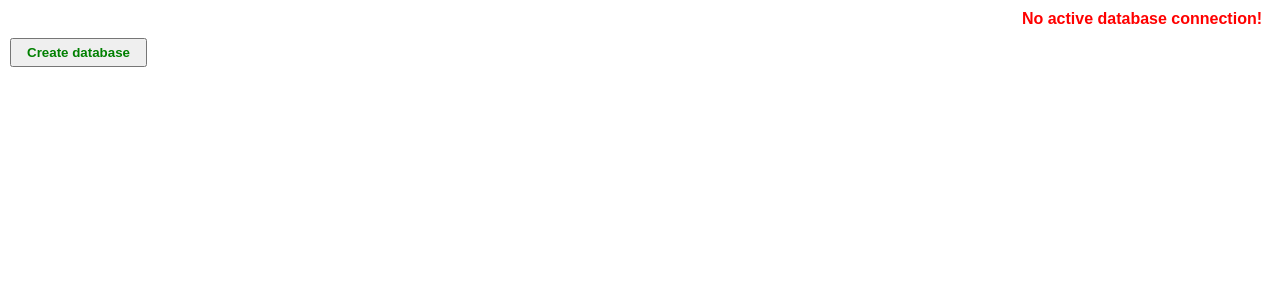
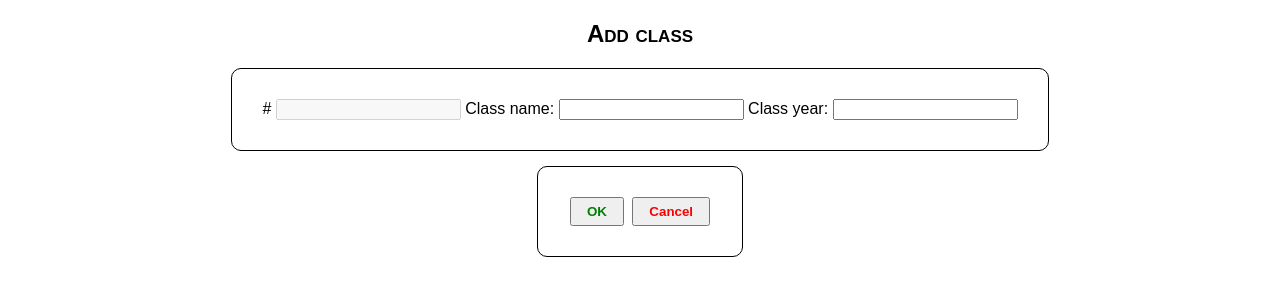
Before and after one commit to kolozsvaribarna/osztalynaplo, a PHP site: page /add_class.php in a window 1280 px wide. Shown: the top 300 px of the page. Run offline with PHP 8.4, Linux system fonts and the light colour scheme.

Commit message:
+admin page, +add/del/edit class, subject

```diff
--- /dev/null
+++ b/add_class.php
@@ -0,0 +1,49 @@
+<?php
+
+require_once "db.php";
+require_once "admin_html.php";
+
+echo "
+    <!DOCTYPE html>
+    <html lang='en'>
+    <head>
+        <meta charset='UTF-8'>
+        <meta name='viewport' content='width=device-width, initial-scale=1.0'>
+        <link rel='stylesheet' href='style.css' type='text/css'>
+        <title>Add class</title>
+    </head><body>";
+
+echo "<h2 style='text-align: center;'>Add class</h2>";
+displayAddClassForm();
+
+if ($_SERVER["REQUEST_METHOD"] === "POST" && isset($_POST["add-class-form"])) {
+    switch ($_POST["add-class-form"]) {
+        default:
+        case "Cancel":
+            redirectToAdmin("Classes");
+            break;
+
+        case "OK":
+            if ($_POST["className"] == NULL || $_POST["classYear"] == NULL) {
+                echo "Please fill out all the fields";
+                return;
+            }
+
+            // check if class exists!!
+            $classYear = $_POST["classYear"];
+            $className = $_POST["className"];
+            if (dbClassExists($className, $classYear)) {
+                echo "Class $className for the year $classYear already exists, please add a new class!";
+                return;
+            }
+            $sql = "INSERT INTO `classes` (`class_name`, `year`) VALUES ('$className', '$classYear');";
+            $res = updateRecord($sql);
+            if ($res) {
+                redirectToAdmin("Classes");
+            }
+            else { echo "Error adding class"; }
+            break;
+    }
+}
+
+echo "</body></html>";
--- /dev/null
+++ b/admin_html.php
@@ -0,0 +1,151 @@
+<?php
+
+function htmlHead() {
+    echo "
+    <!DOCTYPE html>
+    <html lang='en'>
+    <head>
+        <meta charset='UTF-8'>
+        <meta name='viewport' content='width=device-width, initial-scale=1.0'>
+        <link rel='stylesheet' href='style.css' type='text/css'>
+        <link rel='stylesheet' href='https://cdnjs.cloudflare.com/ajax/libs/font-awesome/4.7.0/css/font-awesome.min.css'>
+        <title>Classroom</title>
+    </head>";
+}
+function htmlStart() { echo "<body>"; }
+function htmlEnd() { echo "</body></html>"; }
+function displayReturnMainBtn() {
+    echo "<form method='POST'>
+        <input class='btn btn-query' type='submit' name='return' value='Return to main'></form>";
+}
+function displayEditCategoriesForm() {
+    echo "<form method='POST'>
+        <input class='btn btn-query' type='submit' name='edit_category' value='Classes'>
+        <input class='btn btn-query' type='submit' name='edit_category' value='Students'>
+        <input class='btn btn-query' type='submit' name='edit_category' value='Subjects'></form>";
+}
+
+function displayClassEdit() {
+    $classes = getAllClassIDs();
+    displayClassEditTable($classes);
+}
+function displaySubjectEdit() {
+    $subjects = getSubjectsFromDB();
+    displaySubjectEditTable($subjects);
+}
+
+function displayClassEditTable($classes) {
+    echo "<form method='POST'><table><tr><td>#</td><td>Class</td><td>Year</td><td class='td-invisible' colspan='2'><button type='submit' name='btn-add-class' value='add' class='btn-save btn-add-class'><i class='fa fa-plus' aria-hidden='true'></i></button></td></tr>";
+    foreach ($classes as $class_) {
+        $id = $class_['id'];
+
+        echo "<tr>
+        <td>$id</td>
+        <td>".$class_['class']."</td>
+        <td>".$class_['year']."</td>
+        <td class='min-width td-invisible'>
+            <button type='submit' name='btn-edit-class' value='$id' class='btn-query btn-edit'><i class='fa fa-pencil-square-o' aria-hidden='true'></i></button>
+        </td>
+        <td class='min-width td-invisible'>
+            <button type='submit' name='btn-delete-class' value='$id' class='btn-reset btn-del'><i class='fa fa-trash' aria-hidden='true'></i></button>
+        </td></tr>";
+    }
+    echo "</table></form>";
+}
+function displaySubjectEditTable($subjects) {
+    echo "<form method='POST'><table><tr><td>#</td><td>Name</td><td class='td-invisible' colspan='2'><button type='submit' name='btn-add-subject' value='add' class='btn-save btn-add-class'><i class='fa fa-plus' aria-hidden='true'></i></button></td></tr>";
+    foreach ($subjects as $subject) {
+        $id = $subject['id'];
+
+        echo "<tr><td>$id</td><td>".$subject['name']."</td>
+
+        <td class='min-width td-invisible'>
+            <button type='submit' name='btn-edit-subject' value='$id' class='btn-query btn-edit'><i class='fa fa-pencil-square-o' aria-hidden='true'></i></button>
+        </td>
+        <td class='min-width td-invisible'>
+            <button type='submit' name='btn-delete-subject' value='$id' class='btn-reset btn-del'><i class='fa fa-trash' aria-hidden='true'></i></button>
+        </td></tr>";
+    }
+    echo "</table></form>";
+}
+function displayEditClassForm($classData) {
+    $id = $classData[0]["id"];
+    $className = $classData[0]["class"];
+    $year = $classData[0]["year"];
+
+    echo "<form method='POST'>
+    <section style='border: 1px solid black; border-radius: 10px; width: fit-content; padding: 30px; margin: 0 auto;'>
+        <label for='classID'>#</label>
+        <input type='text' name='classID' value='$id' readonly>
+        <label for='className'>Class name:</label>
+        <input type='text' name='className' value='$className'>
+        <label for='classYear'>Class year:</label>
+        <input type='text' name='classYear' value='$year' readonly>
+    </section>
+    <section style='border: 1px solid black; border-radius: 10px; width: fit-content; padding: 30px; margin: 15px auto;'>
+        <input class='btn btn-save' type='submit' name='edit-class-form' value='OK'>
+        <input class='btn btn-reset' type='submit' name='edit-class-form' value='Cancel'>
+    </section>
+    </form>";
+}
+
+function displayEditSubjectForm($subjectData) {
+    $id = $subjectData[0]["id"];
+    $name = $subjectData[0]["subject_name"];
+
+    echo "<form method='POST'>
+    <section style='border: 1px solid black; border-radius: 10px; width: fit-content; padding: 30px; margin: 0 auto;'>
+        <label for='subjectID'>#</label>
+        <input type='text' name='subjectID' value='$id' readonly>
+        <label for='subjectName'>Subject name:</label>
+        <input type='text' name='subjectName' value='$name'>
+    </section>
+    <section style='border: 1px solid black; border-radius: 10px; width: fit-content; padding: 30px; margin: 15px auto;'>
+        <input class='btn btn-save' type='submit' name='edit-subject-form' value='OK'>
+        <input class='btn btn-reset' type='submit' name='edit-subject-form' value='Cancel'>
+    </section>
+    </form>";
+}
+
+function displayAddClassForm() {
+    echo "<form method='POST'>
+    <section style='border: 1px solid black; border-radius: 10px; width: fit-content; padding: 30px; margin: 0 auto;'>
+        <label for='classID'>#</label>
+        <input type='text' name='classID' value='' disabled>
+        <label for='className'>Class name:</label>
+        <input type='text' name='className' value=''>
+        <label for='classYear'>Class year:</label>
+        <input type='text' name='classYear' value=''>
+    </section>
+    <section style='border: 1px solid black; border-radius: 10px; width: fit-content; padding: 30px; margin: 15px auto;'>
+        <input class='btn btn-save' type='submit' name='add-class-form' value='OK'>
+        <input class='btn btn-reset' type='submit' name='add-class-form' value='Cancel'>
+    </section>
+    </form>";
+}
+
+function displayAddSubjectForm() {
+    echo "<form method='POST'>
+    <section style='border: 1px solid black; border-radius: 10px; width: fit-content; padding: 30px; margin: 0 auto;'>
+        <label for='subjectID'>#</label>
+        <input type='text' name='subjectID' value='' disabled>
+        <label for='subjectName'>Subject name:</label>
+        <input type='text' name='subjectName' value=''>
+    </section>
+    <section style='border: 1px solid black; border-radius: 10px; width: fit-content; padding: 30px; margin: 15px auto;'>
+        <input class='btn btn-save' type='submit' name='add-subject-form' value='OK'>
+        <input class='btn btn-reset' type='submit' name='add-subject-form' value='Cancel'>
+    </section>
+    </form>";
+}
+
+function redirectToAdmin($category) {
+    echo '<form id="redirectForm" action="admin.php" method="POST">';
+    echo "<input type='hidden' name='edit_category' value='$category'>";
+    foreach ($_POST as $key => $value) {
+        echo '<input type="hidden" name="' . htmlspecialchars($key) . '" value="' . htmlspecialchars($value) . '">';
+    }
+    echo '</form>';
+    echo '<script>document.getElementById("redirectForm").submit();</script>';
+    exit;
+}
--- a/db.php
+++ b/db.php
@@ -227,3 +227,47 @@ LIMIT 10
     $mysqli->close();
     return $res->fetch_all(MYSQLI_ASSOC);
 }
+/* ADMIN */
+function getAllClassIDs() {
+    $mysqli = mysqli_connect(SERVER, USERNAME, PASSWORD, DATABASE);
+    $res = $mysqli->query("SELECT id, class_name as class, `year` FROM classes;");
+    $mysqli->close();
+    return $res->fetch_all(MYSQLI_ASSOC);
+}
+function getClassDataFromID($id) {
+    $mysqli = mysqli_connect(SERVER, USERNAME, PASSWORD, DATABASE);
+    $res = $mysqli->query("SELECT id, class_name as class, `year` FROM classes WHERE id = $id;");
+    $mysqli->close();
+    return $res->fetch_all(MYSQLI_ASSOC);
+}
+function getSubjectDataByID($id) {
+    $mysqli = mysqli_connect(SERVER, USERNAME, PASSWORD, DATABASE);
+    $res = $mysqli->query("SELECT * FROM subjects WHERE id = $id;");
+    $mysqli->close();
+    return $res->fetch_all(MYSQLI_ASSOC);
+}
+function updateRecord($sql) {
+    $mysqli = mysqli_connect(SERVER, USERNAME, PASSWORD, DATABASE);
+    $res = $mysqli->query($sql);
+    $mysqli->close();
+    return $res;
+}
+function dbClassExists($name, $year) {
+    $mysqli = mysqli_connect(SERVER, USERNAME, PASSWORD, DATABASE);
+    $res = $mysqli->query("SELECT * FROM classes WHERE class_name = '$name' AND `year` = $year;");
+    $mysqli->close();
+    return $res->num_rows > 0;
+}
+function dbSubjectExists($name) {
+    $mysqli = mysqli_connect(SERVER, USERNAME, PASSWORD, DATABASE);
+    $res = $mysqli->query("SELECT * FROM subjects WHERE subject_name = '$name';");
+    $mysqli->close();
+    return $res->num_rows > 0;
+}
+
+function getMaxID($table) {
+    $mysqli = mysqli_connect(SERVER, USERNAME, PASSWORD, DATABASE);
+    $res = $mysqli->query("SELECT MAX(id) as max FROM $table;");
+    $mysqli->close();
+    return $res->fetch_all(MYSQLI_ASSOC);
+}
--- a/html.php
+++ b/html.php
@@ -54,6 +54,10 @@ function showStatisticsForm() {
     echo "<form method='GET'>
         <input class='btn btn-query' type='submit' name='statistics' value='Hall of Fame'>
         <input class='btn btn-query' type='submit' name='statistics' value='Best students by year'></form>";
+}
+function displayAdminButton() {
+    echo "<form method='POST'>
+        <input class='btn btn-query' type='submit' name='admin' value='Admin'></form>";
 }
 function displayTable($class, $year) {
     $subjects = getSubjectsFromDB();
--- a/index.php
+++ b/index.php
@@ -9,8 +9,10 @@ include_once "request.php";
 
 htmlHead();
 htmlStart();
+displayAdminButton();
 
 displayNav();
 requestHandle();
 
+
 htmlEnd();
--- a/request.php
+++ b/request.php
@@ -12,6 +12,10 @@ function requestHandle() {
     elseif (isset($_GET['dropDB'])) {
         Header("Location: index.php");
         dropDB();
+    }
+
+    if(isset($_POST["admin"])) {
+        header("Location: admin.php");
     }
 
     if (isset($_GET['class']) && isset($_GET['year'])) {
--- a/style.css
+++ b/style.css
@@ -73,6 +73,9 @@ td {
 td.half-width {
     width: 4vw;
 }
+td.min-width {
+    width: 2vw;
+}
 td.bold {
     font-weight: bold;
 }
```
Also changed, not shown: add_subject.php (added, +47 -0 lines), admin.php (added, +16 -0 lines), admin_request.php (added, +61 -0 lines), edit_class.php (added, +44 -0 lines), edit_subject.php (added, +43 -0 lines).
